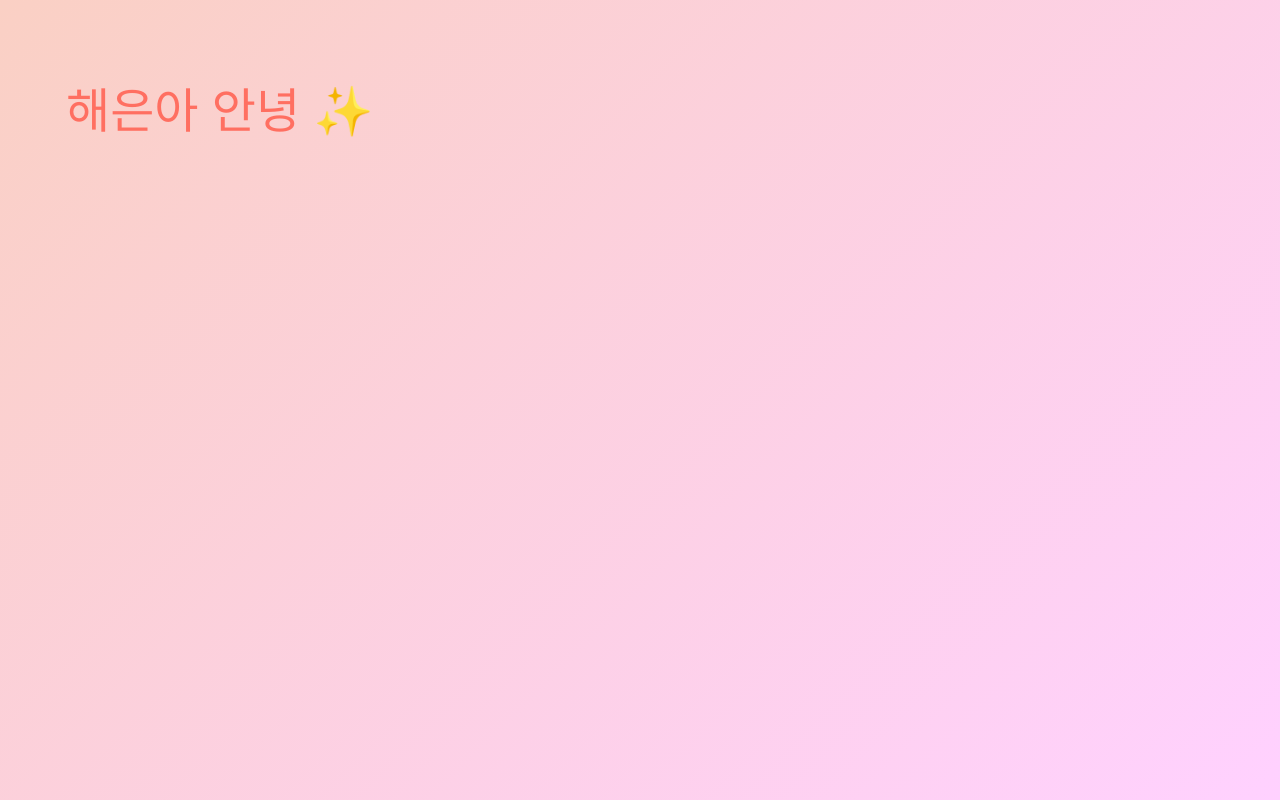
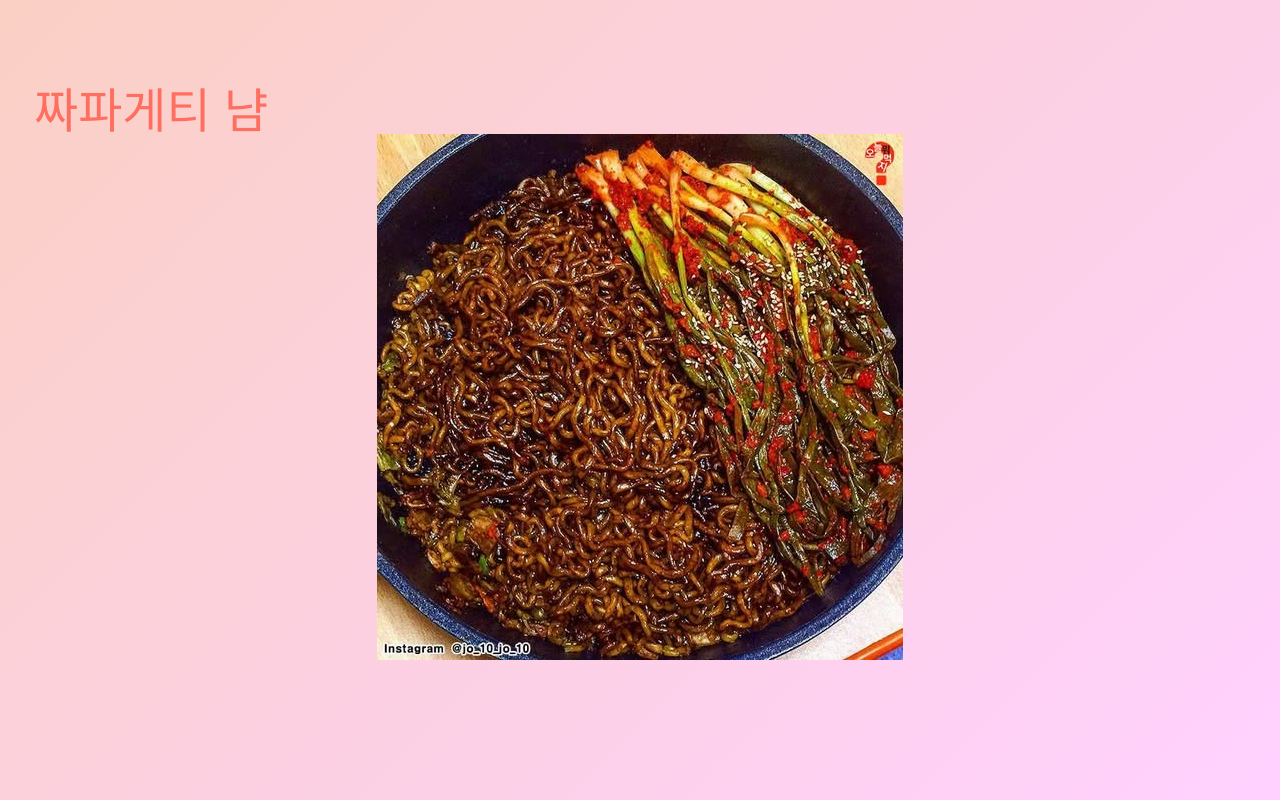
Before and after one commit to seyoung34/seyoung34.github.io, a React (Vite) app: page / in a window 1280 px wide. Built offline with nearby package versions, Linux system fonts and the light colour scheme.

Commit message:
짜파게티

```diff
--- a/src/App.jsx
+++ b/src/App.jsx
@@ -52,8 +52,9 @@ function App() {
           color: "#ff6f61",
         }}
       >
-        해은아 안녕 ✨
+        짜파게티 냠
       </h1>
+      <img src="/짜파게티파김치.jpg" alt="짜파게티" />
     </div>
   );
 }
```
Also changed, not shown: public/짜파게티파김치.jpg (added).
